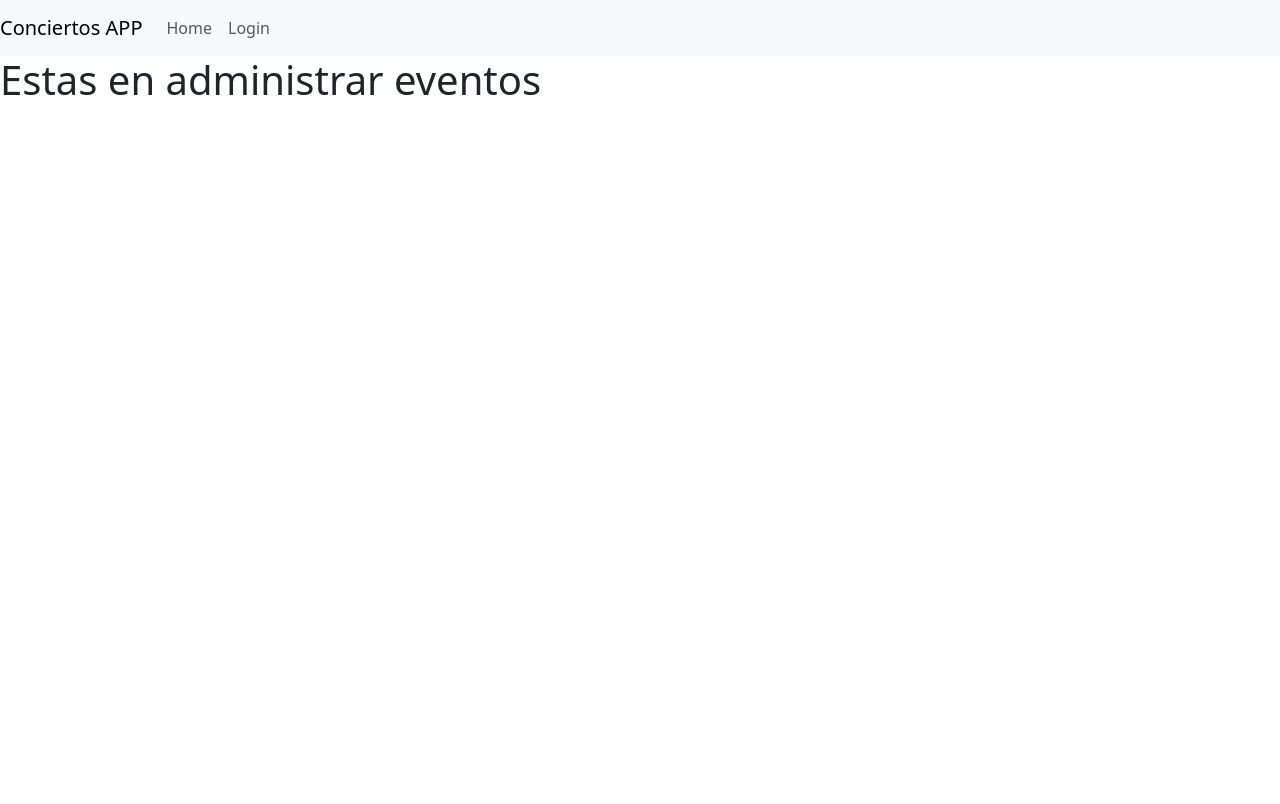
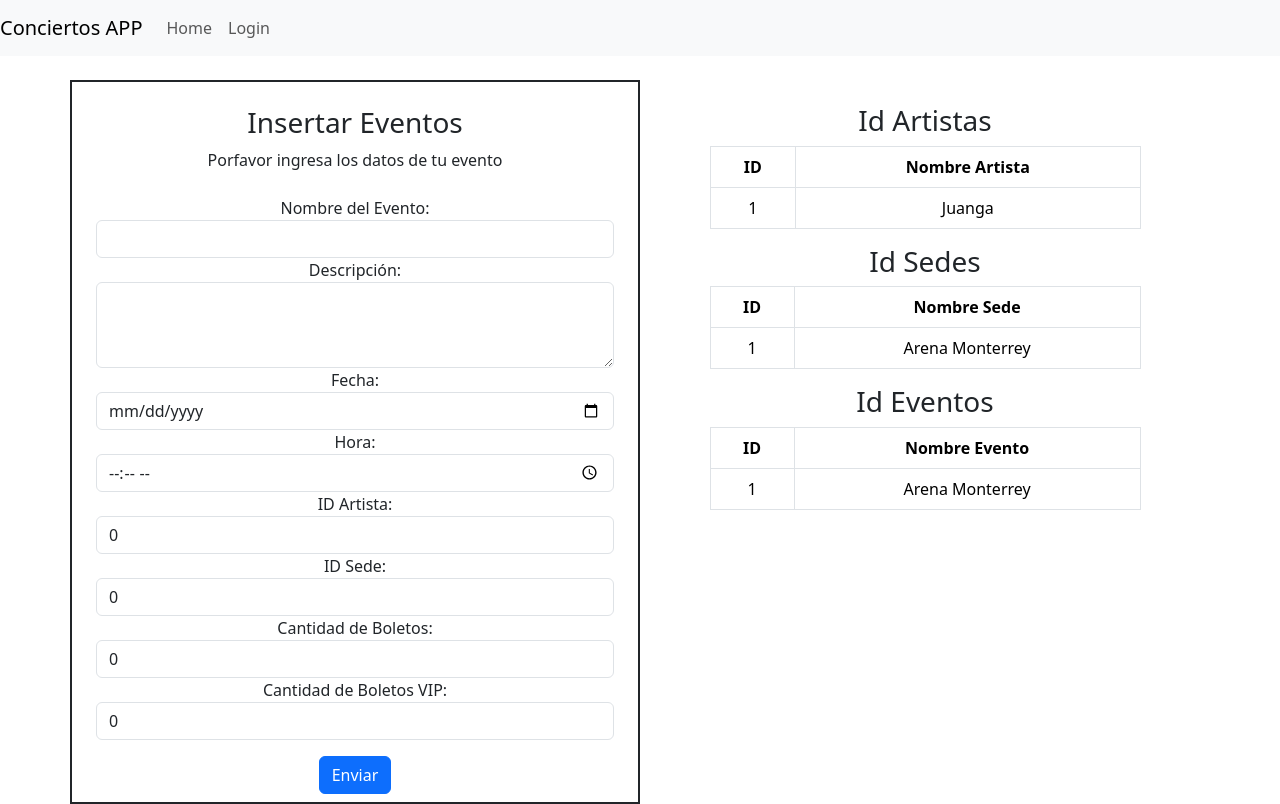
Before and after one commit to victorponce518755/frontIntegracion, a Svelte app in the folder frontSvelte/: page /admiEvents in a window 1280 px wide. Built offline with nearby package versions, Linux system fonts and the light colour scheme.

Commit message:
neuvos diseños para despliegue de administrador al momento de agregar

```diff
--- a/frontSvelte/src/components/Navbar.svelte
+++ b/frontSvelte/src/components/Navbar.svelte
@@ -37,7 +37,7 @@
           <Link class="nav-link" to="/perfil">Perfil</Link>
         </li>
         <li class="nav-item">
-          <Link class="nav-link" to="/admiEvents">Administrar Eventos</Link>
+          <Link class="nav-link" to="/admiEvents">Administrar</Link>
         </li>
         <li class="nav-item">
           <Link class="nav-link" to="/admiGraphics">Gráficas</Link>
--- /dev/null
+++ b/frontSvelte/src/components/inserción/Artistas.svelte
@@ -0,0 +1,7 @@
+<script>
+  import { Router, Link, Route } from "svelte-routing";
+</script>
+
+<main>
+  <h1>Estas insertando artistas</h1>
+</main>
--- /dev/null
+++ b/frontSvelte/src/components/inserción/Eventos.svelte
@@ -0,0 +1,81 @@
+<script>
+  import { Router, Link, Route } from "svelte-routing";
+  import { bind } from "svelte/internal";
+
+  let idArtista = 0;
+  let nombreEvento = "";
+  let descripcion = "";
+  let idSede = 0;
+  let fecha = "";
+  let hora = "";
+  let cantidadBoletos = 0;
+  let cantidadBoletosVip = 0;
+</script>
+
+<main>
+  <h3 class="mt-4">Insertar Eventos</h3>
+  <p>Porfavor ingresa los datos de tu evento</p>
+  <div class="container mt-4">
+    <form>
+      <div class="form-group">
+        <!-- svelte-ignore a11y-label-has-associated-control -->
+        <label>Nombre del Evento:</label>
+        <input type="text" class="form-control" bind:value={nombreEvento} />
+      </div>
+      <div class="form-group">
+        <label for="descripcion">Descripción:</label>
+        <textarea
+          class="form-control"
+          id="descripcion"
+          rows="3"
+          bind:value={descripcion}
+        ></textarea>
+      </div>
+      <div class="form-group">
+        <label for="fecha">Fecha:</label>
+        <input type="date" class="form-control" id="fecha" bind:value={fecha} />
+      </div>
+      <div class="form-group">
+        <label for="hora">Hora:</label>
+        <input type="time" class="form-control" id="hora" bind:value={hora} />
+      </div>
+      <div class="form-group">
+        <label for="idArtista">ID Artista:</label>
+        <input
+          type="number"
+          class="form-control"
+          id="idArtista"
+          bind:value={idArtista}
+        />
+      </div>
+
+      <div class="form-group">
+        <label for="idSede">ID Sede:</label>
+        <input
+          type="number"
+          class="form-control"
+          id="idSede"
+          bind:value={idSede}
+        />
+      </div>
+
+      <div class="form-group">
+        <label for="cantidadBoletos">Cantidad de Boletos:</label>
+        <input
+          type="number"
+          class="form-control"
+          bind:value={cantidadBoletos}
+        />
+      </div>
+      <div class="form-group">
+        <label for="cantidadBoletosVip">Cantidad de Boletos VIP:</label>
+        <input
+          type="number"
+          class="form-control"
+          bind:value={cantidadBoletosVip}
+        />
+      </div>
+      <button type="submit" class="btn btn-primary mt-3 mb-2">Enviar</button>
+    </form>
+  </div>
+</main>
--- /dev/null
+++ b/frontSvelte/src/components/inserción/InfoArtistas.svelte
@@ -0,0 +1,29 @@
+<script>
+  import { Router, Link, Route } from "svelte-routing";
+</script>
+
+<main>
+  <div class="container mt-4">
+    <h3>Id Artistas</h3>
+    <div class="row">
+      <div class="col-md-1"></div>
+      <div class="col-md-10">
+        <table class="table table-bordered">
+          <thead class="bg-light">
+            <tr>
+              <th>ID</th>
+              <th>Nombre Artista</th>
+            </tr>
+          </thead>
+          <tbody>
+            <tr>
+              <td>1</td>
+              <td>Juanga</td>
+            </tr>
+          </tbody>
+        </table>
+      </div>
+      <div class="col-md-1"></div>
+    </div>
+  </div>
+</main>
--- /dev/null
+++ b/frontSvelte/src/components/inserción/InfoEventos.svelte
@@ -0,0 +1,29 @@
+<script>
+  import { Router, Link, Route } from "svelte-routing";
+</script>
+
+<main>
+  <div class="container">
+    <h3>Id Eventos</h3>
+    <div class="row">
+      <div class="col-md-1"></div>
+      <div class="col-md-10">
+        <table class="table table-bordered">
+          <thead class="bg-light">
+            <tr>
+              <th>ID</th>
+              <th>Nombre Evento</th>
+            </tr>
+          </thead>
+          <tbody>
+            <tr>
+              <td>1</td>
+              <td>Arena Monterrey</td>
+            </tr>
+          </tbody>
+        </table>
+      </div>
+      <div class="col-md-1"></div>
+    </div>
+  </div>
+</main>
--- /dev/null
+++ b/frontSvelte/src/components/inserción/InfoSedes.svelte
@@ -0,0 +1,29 @@
+<script>
+  import { Router, Link, Route } from "svelte-routing";
+</script>
+
+<main>
+  <div class="container">
+    <h3>Id Sedes</h3>
+    <div class="row">
+      <div class="col-md-1"></div>
+      <div class="col-md-10">
+        <table class="table table-bordered">
+          <thead class="bg-light">
+            <tr>
+              <th>ID</th>
+              <th>Nombre Sede</th>
+            </tr>
+          </thead>
+          <tbody>
+            <tr>
+              <td>1</td>
+              <td>Arena Monterrey</td>
+            </tr>
+          </tbody>
+        </table>
+      </div>
+      <div class="col-md-1"></div>
+    </div>
+  </div>
+</main>
--- /dev/null
+++ b/frontSvelte/src/components/inserción/Sedes.svelte
@@ -0,0 +1,7 @@
+<script>
+  import { Router, Link, Route } from "svelte-routing";
+</script>
+
+<main>
+  <h1>Estas insertando sedes</h1>
+</main>
--- a/frontSvelte/src/views/admiEvents.svelte
+++ b/frontSvelte/src/views/admiEvents.svelte
@@ -1,9 +1,56 @@
 <script>
   import { Router, Link, Route } from "svelte-routing";
   import Navbar from "../components/Navbar.svelte";
+  import Eventos from "../components/inserción/Eventos.svelte";
+  import Sedes from "../components/inserción/Sedes.svelte";
+  import Artistas from "../components/inserción/Artistas.svelte";
+  import InfoArtistas from "../components/inserción/InfoArtistas.svelte";
+  import InfoSedes from "../components/inserción/InfoSedes.svelte";
+  import InfoEventos from "../components/inserción/InfoEventos.svelte";
 </script>
 
 <main>
   <Navbar />
-  <h1>Estas en administrar eventos</h1>
+  <div class="container text-center mt-4">
+    <div class="row text-center">
+      <div class="col-md-6 border border-2 border-dark">
+        <Eventos />
+      </div>
+      <div class="col-md-6">
+        <div class="row">
+          <div class="col">
+            <InfoArtistas />
+          </div>
+        </div>
+        <div class="row">
+          <div class="col">
+            <InfoSedes />
+          </div>
+        </div>
+        <div class="row">
+          <div class="col">
+            <InfoEventos />
+          </div>
+        </div>
+        <div>
+          <div class="row text-center">
+            <div class="col-md-2"></div>
+            <div class="col-md-8">
+              <!-- <Sedes /> -->
+            </div>
+            <div class="col-md-2"></div>
+          </div>
+        </div>
+        <div>
+          <div class="row text-center">
+            <div class="col-md-2"></div>
+            <div class="col-md-8">
+              <!-- <Artistas /> -->
+            </div>
+            <div class="col-md-2"></div>
+          </div>
+        </div>
+      </div>
+    </div>
+  </div>
 </main>
```
